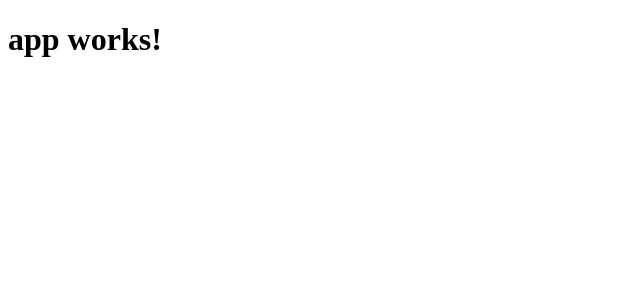
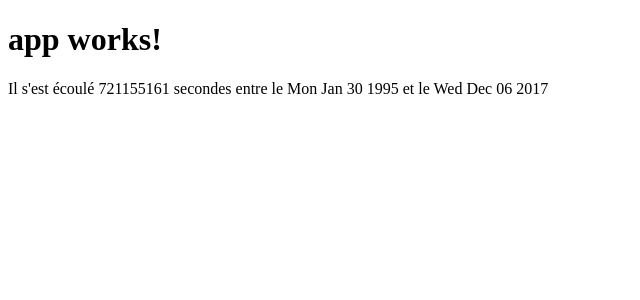
Before and after one commit to LoicLabourbe/M1Angular, an Angular app: page / in a window 1280 px wide. Shown: the top 300 px of the page, without its empty margins (0-640 px from the left). Built offline with nearby package versions, Linux system fonts and the light colour scheme.

Commit message:
Classe durée et component duree

```diff
--- /dev/null
+++ b/src/app/Classes/duree.ts
@@ -0,0 +1,6 @@
+export class Duree {
+
+  start: Date;
+  end: Date;
+
+}
--- a/src/app/app.component.html
+++ b/src/app/app.component.html
@@ -1,3 +1,4 @@
 <h1>
   {{title}}
 </h1>
+<app-duree></app-duree>
--- a/src/app/app.component.ts
+++ b/src/app/app.component.ts
@@ -1,4 +1,5 @@
 import { Component } from '@angular/core';
+
 
 @Component({
   selector: 'app-root',
--- a/src/app/app.module.ts
+++ b/src/app/app.module.ts
@@ -4,10 +4,12 @@ import { FormsModule } from '@angular/forms';
 import { HttpModule } from '@angular/http';
 
 import { AppComponent } from './app.component';
+import {DureeComponent} from './duree/duree.component';
 
 @NgModule({
   declarations: [
-    AppComponent
+    AppComponent,
+    DureeComponent
   ],
   imports: [
     BrowserModule,
--- /dev/null
+++ b/src/app/duree/duree.component.html
@@ -0,0 +1,3 @@
+<p>
+  Il s'est écoulé {{timeElapsed()}} secondes entre le {{duree.start.toDateString()}} et le {{duree.end.toDateString()}}
+</p>
--- /dev/null
+++ b/src/app/duree/duree.component.ts
@@ -0,0 +1,23 @@
+import { Component, OnInit } from '@angular/core';
+import {Duree} from '../Classes/duree';
+
+@Component({
+  selector: 'app-duree',
+  templateUrl: './duree.component.html',
+  styleUrls: ['./duree.component.css']
+})
+export class DureeComponent implements OnInit {
+
+  duree: Duree = {start: new Date(1995, 0, 30), end: new Date()};
+
+
+  constructor() {
+  }
+
+  ngOnInit() {
+  }
+
+  timeElapsed(): number {
+    return (this.duree.end.getTime() - this.duree.start.getTime()) / 1000;
+  }
+}
```
Also changed, not shown: src/app/duree/duree.component.css (added), 1 other file (tests, documents, lock files or other folders).
